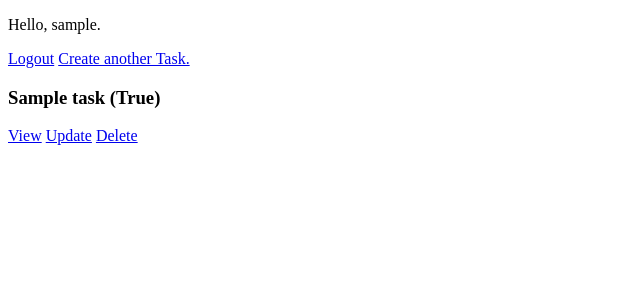
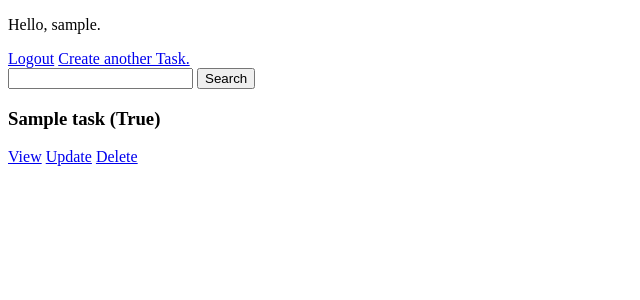
Before and after one commit to 108ddy/ToDoList, a Django app: page / in a window 1280 px wide. Shown: the top 300 px of the page, without its empty margins (0-640 px from the left). Run offline with Django 4.2, Linux system fonts and the light colour scheme; a user stored in the database is signed in; tables that the repository leaves empty hold one stand-in row (values such as "Sample post").

Commit message:
Implemented search field.

```diff
--- a/base/templates/base/task_list.html
+++ b/base/templates/base/task_list.html
@@ -4,6 +4,11 @@
 
 {% block body %}
     <a href="{% url 'base:create' %}">Create another Task.</a>
+
+    <form method="GET">
+        <input type="text" name="search" value="{{ search }}">
+        <input type="submit" value="Search">
+    </form>
 
     <div>
         {% for task in tasks %}
--- a/base/views.py
+++ b/base/views.py
@@ -23,6 +23,12 @@ class TaskList(CustomLoginRequiredMixin, ListView):
     def get_context_data(self, **kwargs):
         context = super().get_context_data(**kwargs)
         context['tasks'] = context['tasks'].filter(user=self.request.user)
+        search = self.request.GET.get('search') or ''
+
+        if search:
+            context['tasks'] = context['tasks'].filter(title__icontains=search)
+
+        context['search'] = search
 
         return context
 
```
